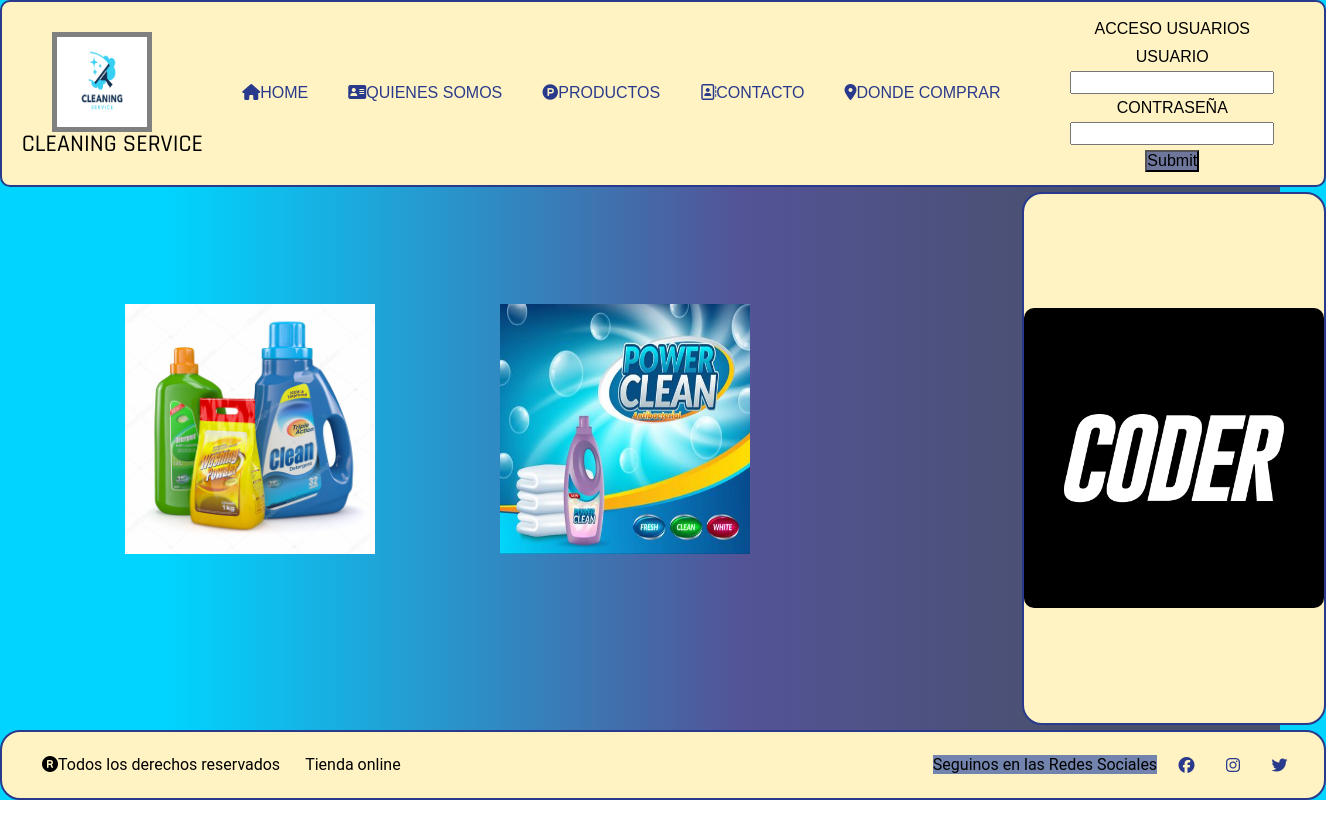
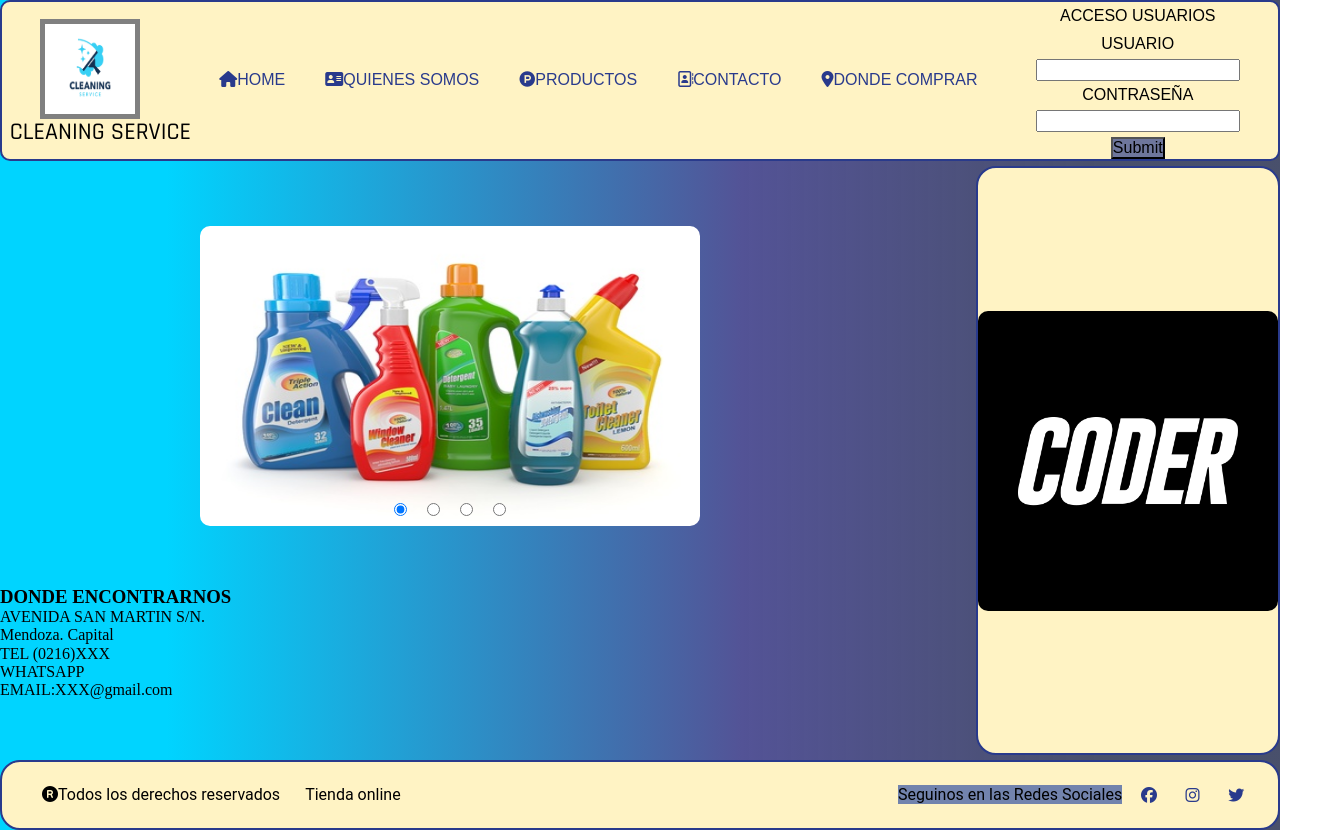
Before and after one commit to jpablogattolin/mayoristadelimpieza, a plain HTML site: page index.html in a window 1280 px wide. Shown: the whole page, 1326 px wide, since content can reach past the window. Before the commit the page ends 800 px from the top, so only its background shows below. Drawn offline with Linux system fonts and the light colour scheme.

Commit message:
slider terminado

```diff
--- a/CSS/styles.css
+++ b/CSS/styles.css
@@ -184,48 +184,40 @@
     grid-area: main;
     border-radius: 2px #698894;
 
+}
 
+
+.slider{
+    display: flex;
+    width: 500px;
+    height: 300px;
+    margin: 60px 40px 60px 200px;
+    position: relative;
+    list-style: none;
+    padding: 0;
+    justify-content: center;
+    align-items: flex-end;
+}
+
+.slider__img{
+    position: absolute;
+    top:0;
+    left:0;
+    width: 100%;
+    height: 300px;
+    opacity: 0;
+    border-radius: 10px;
 
 }
 
-.slider {
-
-    width: 75%;
-    margin: 7em auto;
-    overflow: hidden;
+.slider__input{
+    position: relative;
+    z-index: 50;
+    margin:10px;
 }
 
-.slider__ul {
-    display:flex;
-    padding: 0;
-
-    animation: fotos 20s infinite;
-
-
-}
-
-.slider li {
-    list-style-type: none;
-    width:100%;
-}
-
-.slider__img {
-    height: 250px;
-    width: 250px;
-}
-
-@keyframes fotos {
-    0%{ margin-left: -100;}
-    20%{ margin-left: -100;}
-
-    25%{margin-left: -100%;}
-    45%{margin-left: -100%;}
-
-    50%{margin-left: -200%;}
-    70%{margin-left: -200%;}
-
-    75%{margin-left: -200%;}
-    100%{margin-left: -200%;}
+.slider__input:checked ~ img {
+    opacity: 1;
 }
 
 /**** ASIDE****/
--- a/index.html
+++ b/index.html
@@ -58,15 +58,40 @@
         </header>
 
         <main>
-            <div class="slider">
-                <ul class="slider__ul">
-                    <li><img class="slider__img" src="./IMG/slider/1cleanprodjpg.jpg" alt="cleanprod"></li>
-                    <li><img class="slider__img"src="./IMG/slider/cloro.jpg" alt="cloro"></li>
-                    <li><img class="slider__img"src="./IMG/slider/detergente.jpg" alt="detergente"></li>
-                    <li><img class="slider__img"src="./IMG/slider/powerclean.jpg" alt="powerclean"></li>
-                </ul>
+            <ul class="slider">
+                <li><input class="slider__input" type="radio" id="button1" name="inp" checked>
+                    <label class="slider__label" for="button1"></label><img class="slider__img" src="./IMG/slider/1cleanprodjpg.jpg"
+                        alt="cleanprod">
+                </li>
+                <li><input class="slider__input" type="radio" id="button2" name="inp">
+                    <label class="slider__label" for="button2"></label><img class="slider__img"  src="./IMG/slider/cloro.jpg" alt="cloro">
+                </li>
+                <li><input class="slider__input" type="radio" id="button3" name="inp">
+                    <label class="slider__label" for="button3"></label><img class="slider__img" src="./IMG/slider/detergente.jpg"
+                        alt="detergente">
+                </li>
+                <li><input class="slider__input" type="radio" id="button4" name="inp">
+                    <label class="slider__label" for="button4"></label><img class="slider__img" src="./IMG/slider/powerclean.jpg"
+                        alt="powerclean">
+                </li>
+            </ul>
+
+            <div class="contenido">
+                <div class="dondeencontrarnos">
+                    <h3>DONDE ENCONTRARNOS</h3>
+                    <ul>
+                        <li>AVENIDA SAN MARTIN S/N.<br> Mendoza. Capital</li>
+                        <li>TEL (0216)XXX<br>WHATSAPP<br>EMAIL:XXX@gmail.com</li>
+                    </ul>
+
+                </div>
+                <div class="nuestrasmarcas">
+
+                </div>
+                <div class="enlaces">
+
+                </div>
             </div>
-
 
         </main>
 
```
